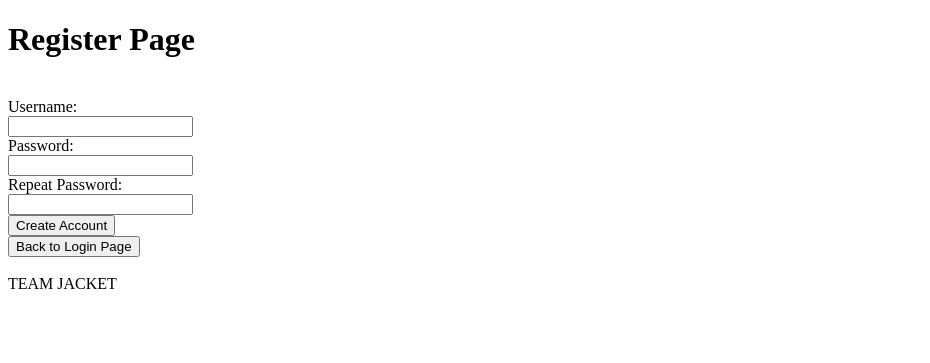
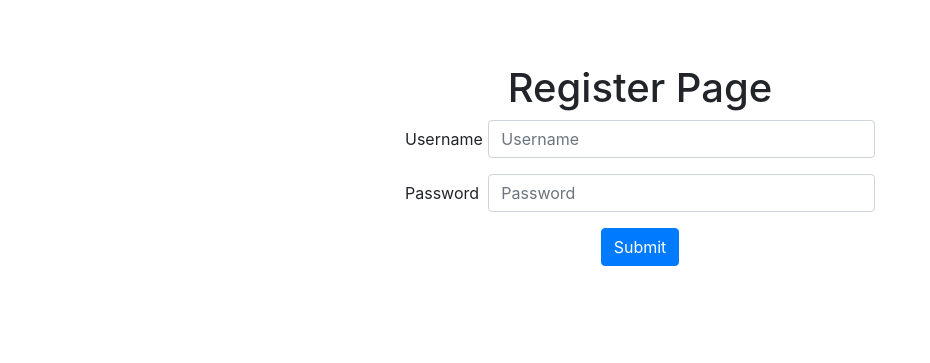
Before and after one commit to JasonZheng02/Animated_Telegram, a Flask app: template templates/register.html in a window 1280 px wide. Shown: the top 363 px of the page, without its empty margins (0-930 px from the left). Run offline with Flask 2, Linux system fonts and the light colour scheme; the template is opened without the code that fills it, so the values that code supplies are empty; some libraries are stand-ins or nearby versions.

Commit message:
register

```diff
--- a/templates/register.html
+++ b/templates/register.html
@@ -1,20 +1,47 @@
 {% extends "base.html" %}
-{% block title %} Register Page {% endblock %}
+{% block title %} Register{% endblock %}
 {% block body %}
+<head>
+<meta charset="utf-8">
+<meta name="viewport" content="width=device-width, initial-scale=1, shrink-to-fit=no">
 
+<!-- Bootstrap CSS -->
+<link rel="stylesheet" href="https://stackpath.bootstrapcdn.com/bootstrap/4.3.1/css/bootstrap.min.css" integrity="sha384-ggOyR0iXCbMQv3Xipma34MD+dH/1fQ784/j6cY/iJTQUOhcWr7x9JvoRxT2MZw1T" crossorigin="anonymous">
+</head>
+<div style ="background:white; text-align:center" class="jumbotron jumbotron-fluid" >
+<div>
 <h1> Register Page </h1>
-    {{errorMessage}}<br>
-  <form action='/register', method="POST">
-    Username:<br>
-    <input type="text" name="username"><br>
-    Password:<br>
-    <input type="password" name="password1"><br>
-    Repeat Password:<br>
-    <input type="password" name="password2"><br>
-    <input type="submit" value="Create Account">
+</div>
+
+<form>
+  <div class="container">
+    <div class="row justify-content-center align-items-center">
+  <div class="form-group row" style="width:500px">
+
+    <label class="col-sm-2 col-form-label">Username</label>
+    <div class="col-sm-10" >
+      <input type="username" class="form-control" placeholder="Username">
+    </div>
+  </div>
+</div>
+</div>
+<div class="container">
+<div class="row justify-content-center align-items-center">
+  <div class="form-group row" style="width:500px; form-align:center; text-align:center">
+    <label  class="col-sm-2 col-form-label">Password</label>
+    <div class="col-sm-10">
+      <input type="password" class="form-control"placeholder="Password" >
+    </div>
+  </div>
+</div>
+</div>
+  <button type="submit" class="btn btn-primary">Submit</button>
   </form>
+<br>
+</div>
 
-  <form action = "/login", method="POST">
-    <input type="submit" value = "Back to Login Page">
-  </form>
+<div class="card" style="width: 18rem;">
+  <img src="Images/1.jpg" class="card-img-top", alt = "pikachu">
+</div>
+
 {% endblock %}
```
Also changed, not shown: databases.db (added).
